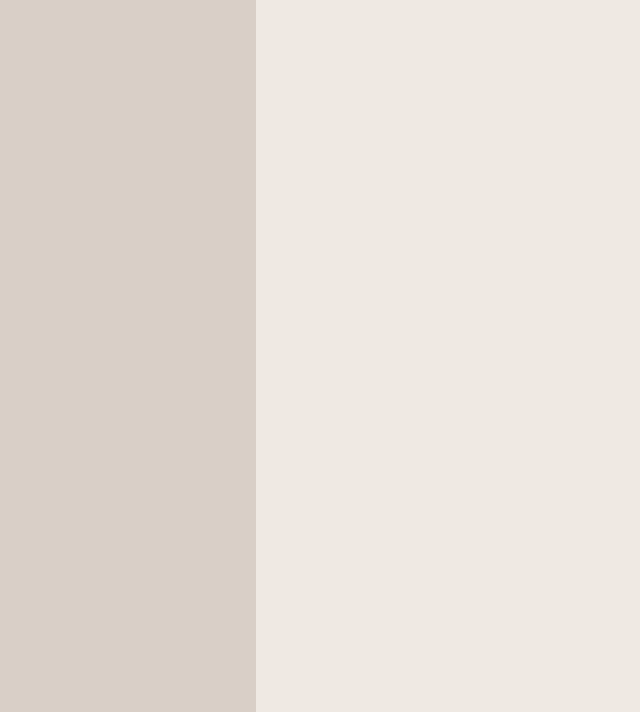
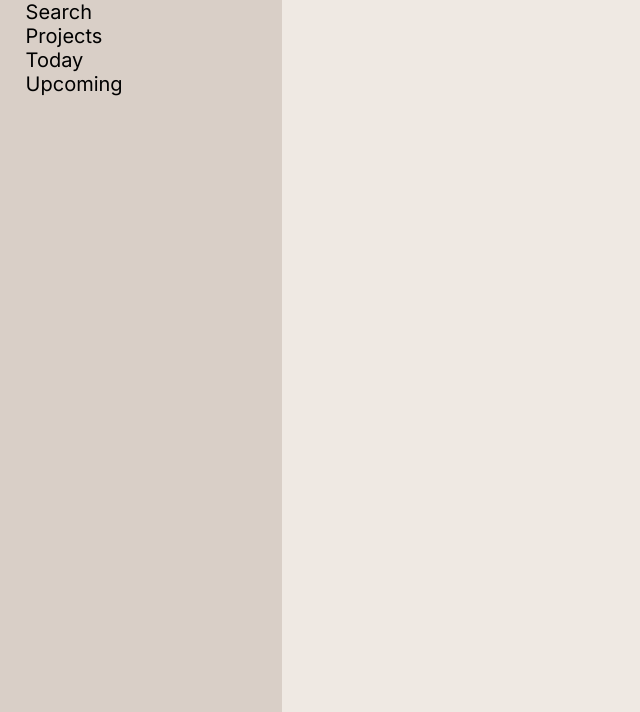
Before and after one commit to youdi-m/odin-todo, a website built with webpack: page src/index.html in a window 1280 px wide. Shown: the part 88-800 px from the top of the page, without its empty margins (0-640 px from the left). Built offline with nearby package versions, Linux system fonts and the light colour scheme.

Commit message:
working on basic html skeleton

```diff
--- a/src/index.html
+++ b/src/index.html
@@ -5,10 +5,22 @@
 	<meta name="viewport" content="width=device-width, initial-scale=1.0">
 	<title>Todo</title>
 	<link rel="stylesheet" href="./styles/main.css">
+
+	<link rel="preconnect" href="https://fonts.googleapis.com">
+	<link rel="preconnect" href="https://fonts.gstatic.com" crossorigin>
+	<link href="https://fonts.googleapis.com/css2?family=Inter:wght@400;700&display=swap" rel="stylesheet">
+
 </head>
 <body>
 	<div class="main_container">
 		<div class="sideBar_container">
+			<div id="title">Todo</div>
+			<div class = sideBar_options>
+				<div>Search</div>
+				<div>Projects</div>
+				<div>Today</div>
+				<div>Upcoming</div>
+			</div>
 
 		</div>
 		<div class="todo_container">
--- a/src/styles/main.css
+++ b/src/styles/main.css
@@ -1,5 +1,7 @@
 body {
 	margin: 0;
+	font-family: 'Inter', sans-serif;
+
 	background-color: #EFE9E3;
 }
 
@@ -7,11 +9,24 @@ body {
 	width: 100vw;
 	height: 100vh;
 	display: flex;
+
 }
 
 .sideBar_container {
-	background-color: #D9CFC7;
 	width: 20vw;
 	height: 100vh;
 
+	padding-left: 2vw;
+
+	background-color: #D9CFC7;
+
 }
+
+#title {
+	font-size: 60px;
+}
+
+.sideBar_options {
+	font-size: 20px;
+	margin-top: 2vh;
+}
```
